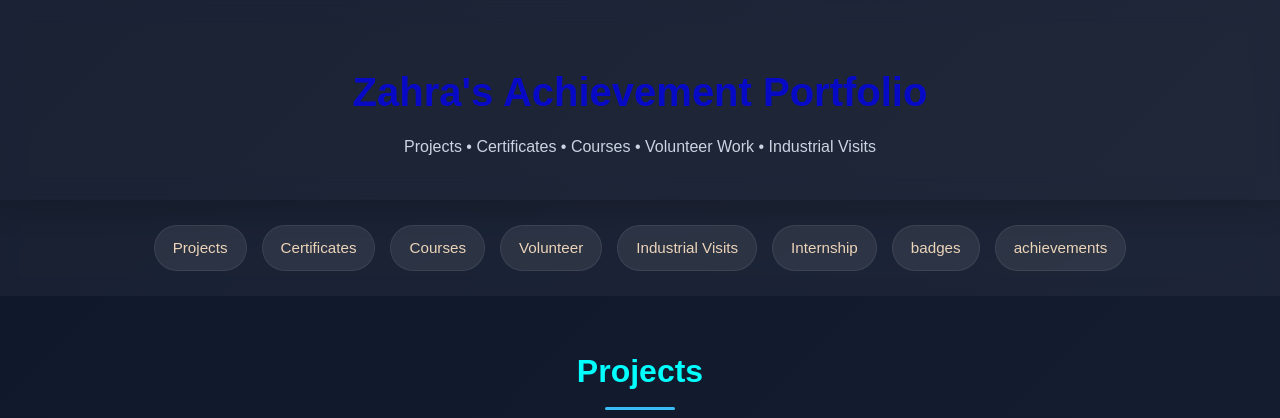
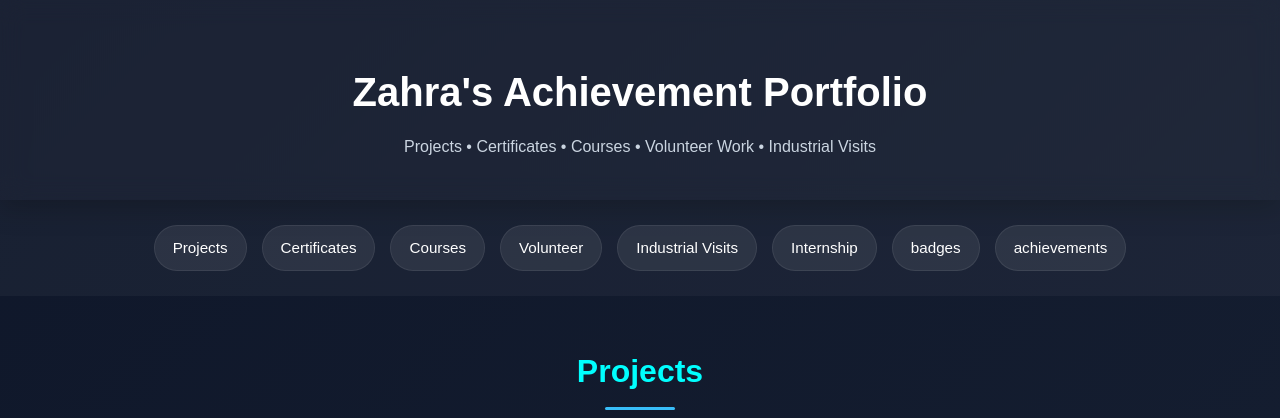
Before and after one commit to zahratech123/zaachievement, a plain HTML site: page index.html in a window 1280 px wide. Shown: the top 418 px of the page. Drawn offline with Linux system fonts and the light colour scheme.

Commit message:
update to README.md with next lines

```diff
--- a/style.css
+++ b/style.css
@@ -23,7 +23,7 @@
 .hero h1 {
   font-size: 2.5rem;
   margin-bottom: 10px;
-  color: rgba(0, 0, 255, 0.714);
+  color: white;
 }
 
 .hero p {
@@ -42,12 +42,12 @@
   position: sticky;
   top: 0;
   z-index: 1000;
-  backdrop-filter: blur(10px);
+  backdrop-filter: greyscale;
 }
 
 .section-nav a {
   text-decoration: none;
-  color: rgba(255, 228, 196, 0.914);
+  color: white;
   background: rgba(255, 255, 255, 0.08);
   padding: 10px 18px;
   border-radius: 30px;
```
